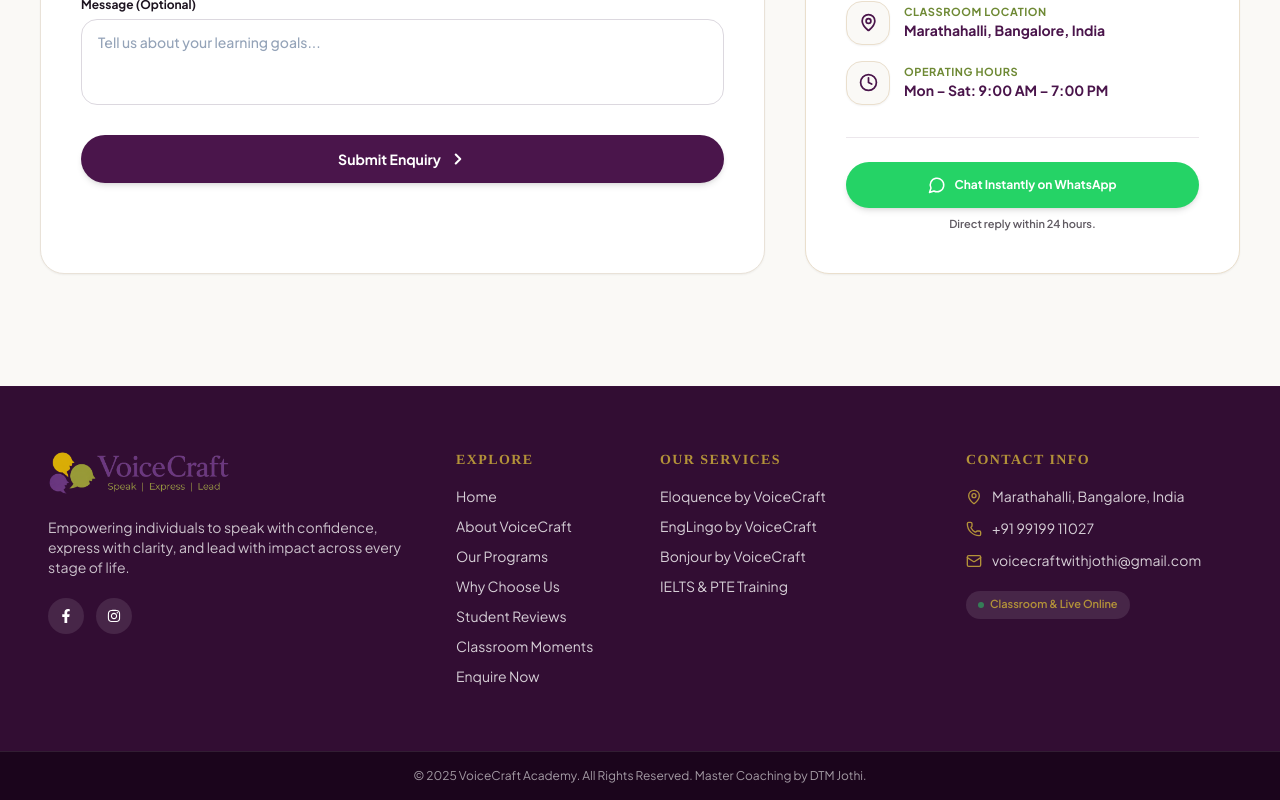
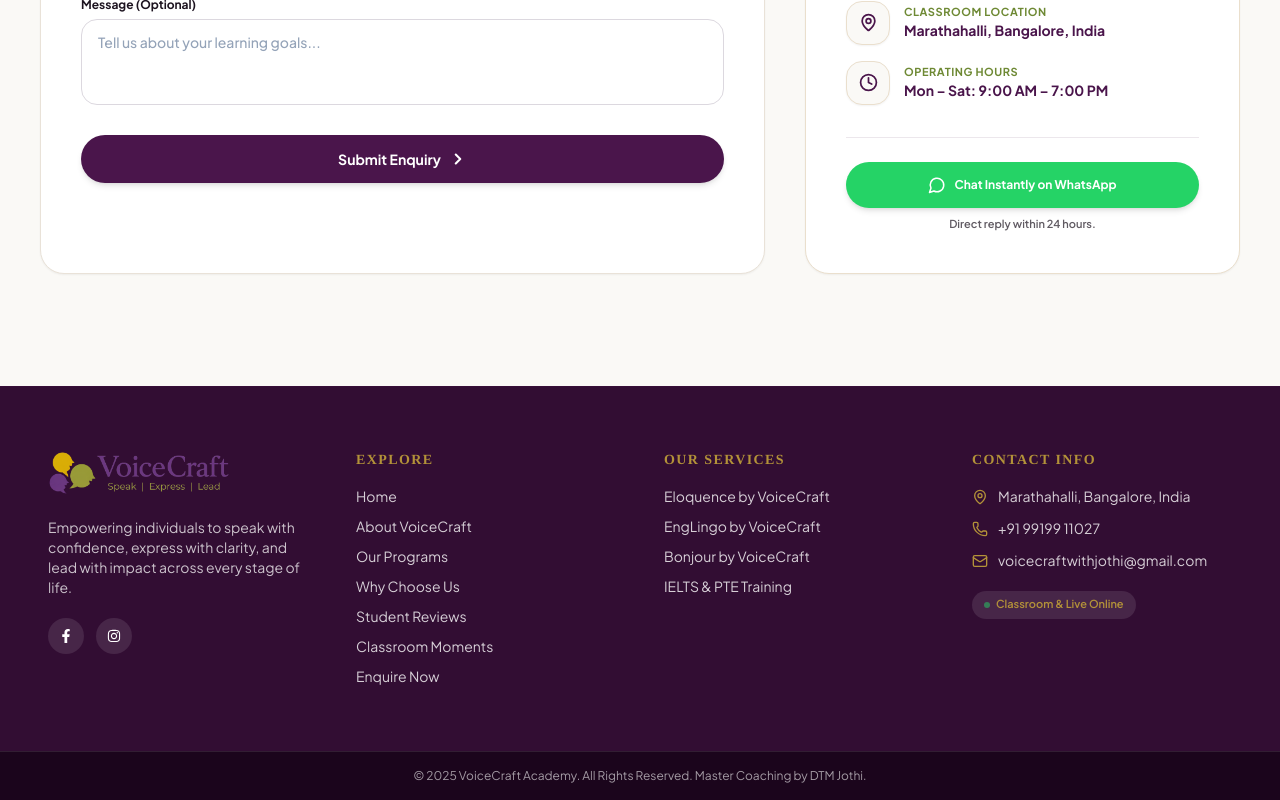
Before and after one commit to LoneRanger-dev/voicecraft-academy, a React (Vite) app in the folder voicecraft-frontend/: page / in a window 1280 px wide. Shown: the part 7366-8166 px from the top of the page. Built offline with nearby package versions, Linux system fonts and the light colour scheme; a web font is replaced by a local one.

Commit message:
fix(footer): make all 4 columns equally spaced and aligned in grid

```diff
--- a/voicecraft-frontend/src/pages/Home.jsx
+++ b/voicecraft-frontend/src/pages/Home.jsx
@@ -1888,9 +1888,9 @@
   return (
     <footer className="bg-brand-deep text-white border-t border-brand-purple/20">
       <div className="w-full max-w-7xl mx-auto px-6 lg:px-12 py-16">
-        <div className="grid grid-cols-1 sm:grid-cols-2 lg:grid-cols-12 gap-8 lg:gap-10">
-          {/* Column 1: Brand Info (col-span-4) */}
-          <div className="lg:col-span-4">
+        <div className="grid grid-cols-1 sm:grid-cols-2 lg:grid-cols-4 gap-8 lg:gap-10 xl:gap-12">
+          {/* Column 1: Brand Info */}
+          <div>
             <a href="#home" className="inline-flex">
               <img
                 src={logo}
@@ -1898,7 +1898,7 @@
                 className="h-11 w-auto brightness-110"
               />
             </a>
-            <p className="mt-4 text-xs sm:text-sm text-white/75 leading-relaxed max-w-sm">
+            <p className="mt-4 text-xs sm:text-sm text-white/75 leading-relaxed">
               Empowering individuals to speak with confidence, express with clarity, and lead with impact across every stage of life.
             </p>
             <div className="flex items-center gap-3 mt-5">
@@ -1917,8 +1917,8 @@
             </div>
           </div>
 
-          {/* Column 2: Quick Links (col-span-2) */}
-          <div className="lg:col-span-2">
+          {/* Column 2: Quick Links */}
+          <div>
             <h4 className="font-serif text-sm font-bold text-brand-gold uppercase tracking-widest mb-4">
               Explore
             </h4>
@@ -1933,8 +1933,8 @@
             </ul>
           </div>
 
-          {/* Column 3: Our Programs (col-span-3) */}
-          <div className="lg:col-span-3">
+          {/* Column 3: Our Programs */}
+          <div>
             <h4 className="font-serif text-sm font-bold text-brand-gold uppercase tracking-widest mb-4">
               Our Services
             </h4>
@@ -1946,8 +1946,8 @@
             </ul>
           </div>
 
-          {/* Column 4: Contact Info (col-span-3) */}
-          <div className="lg:col-span-3">
+          {/* Column 4: Contact Info */}
+          <div>
             <h4 className="font-serif text-sm font-bold text-brand-gold uppercase tracking-widest mb-4">
               Contact Info
             </h4>
```
